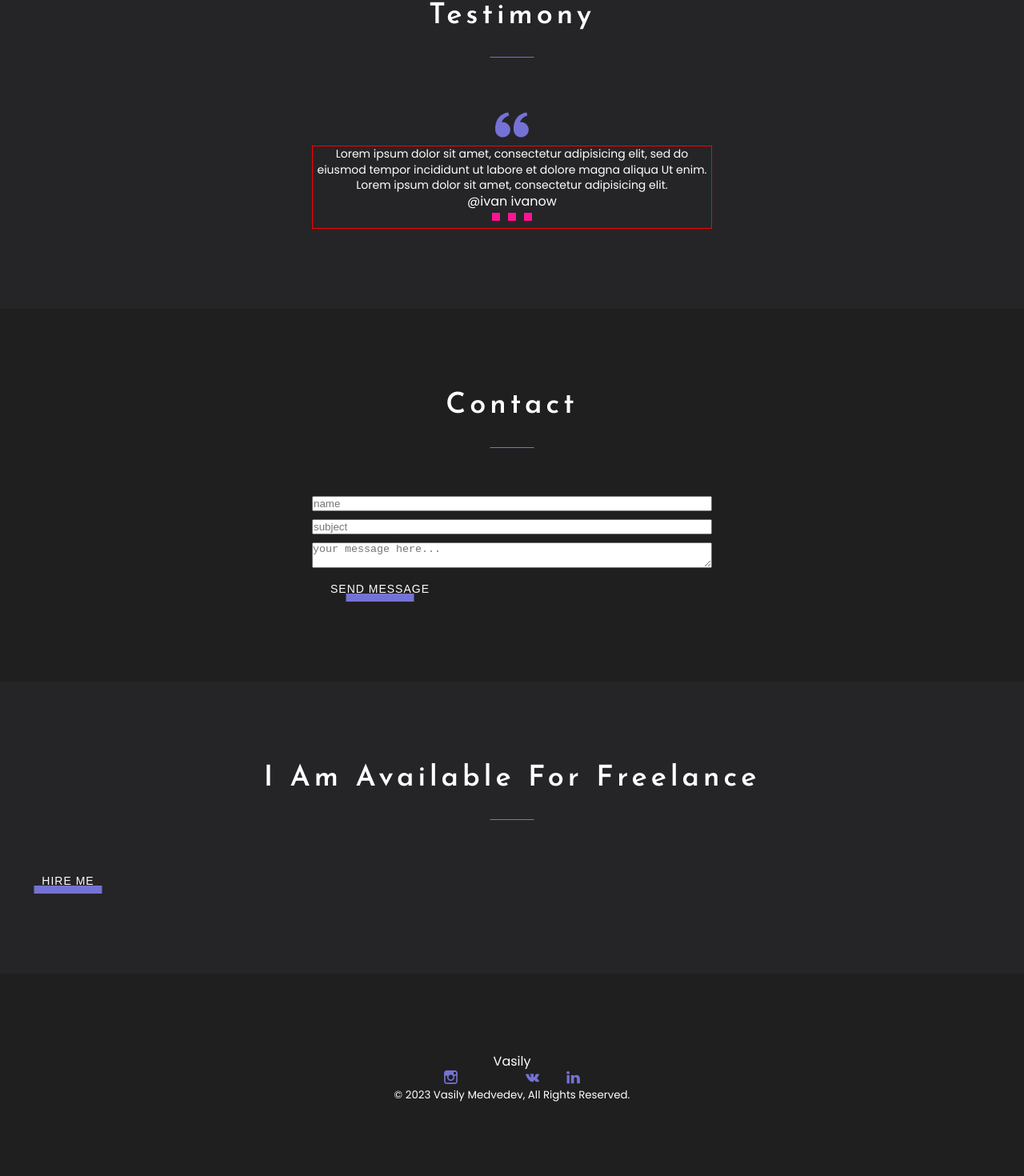
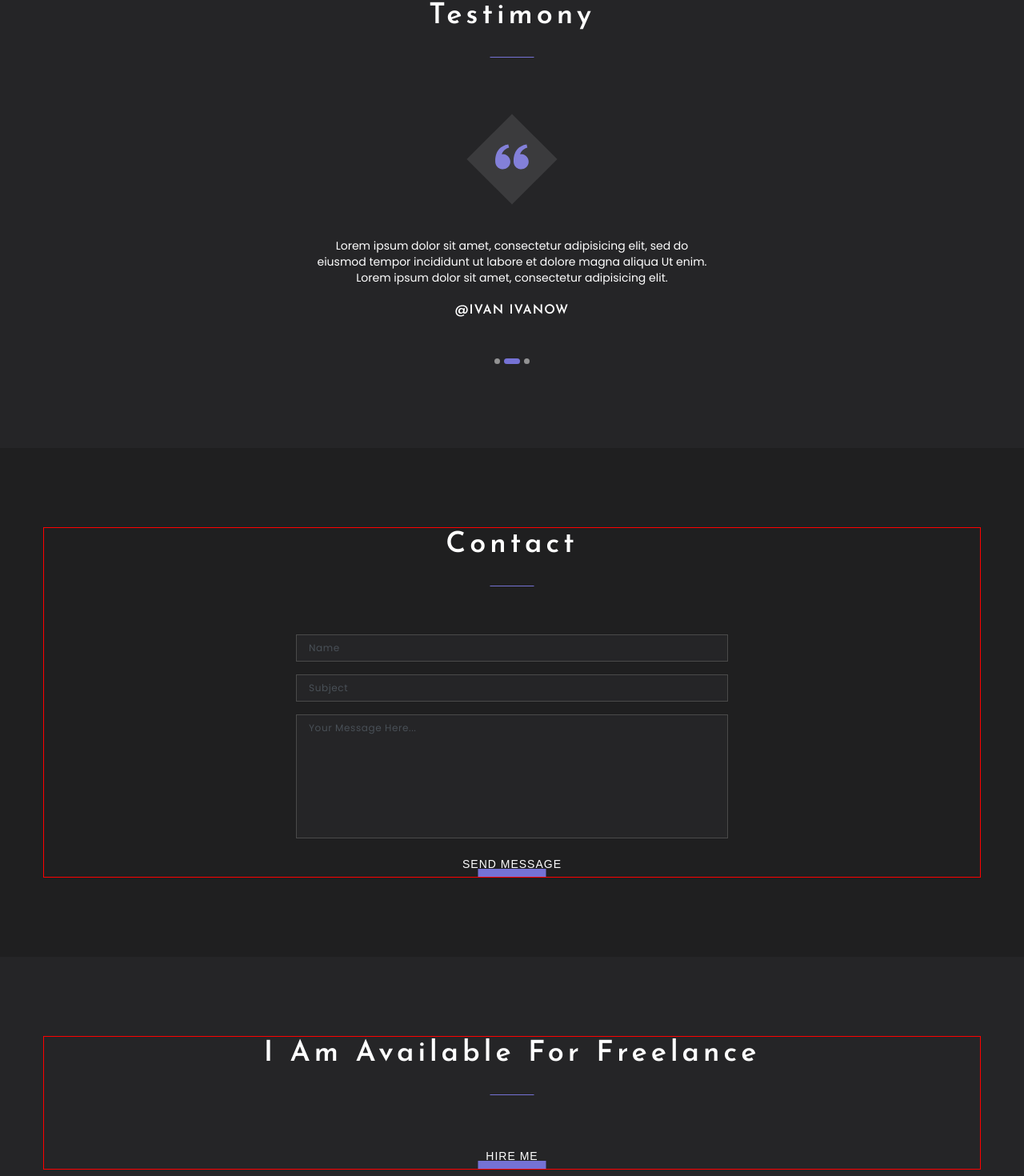
Before and after one commit to vasilyocheck/portfolio-start, a React app: page / in a window 1280 px wide. Shown: the part 2739-4209 px from the top of the page at 80% size. Built offline with nearby package versions, Linux system fonts and the light colour scheme.

Commit message:
add styles to Contact, Slogan and Footer sections

```diff
--- a/src/components/slider/Slider.tsx
+++ b/src/components/slider/Slider.tsx
@@ -1,6 +1,7 @@
 import React from 'react';
 import styled from "styled-components";
 import {FlexWrapper} from "../FlexWrapper";
+import {theme} from "../../styles/Theme";
 
 export const Slider = () => {
     return (
@@ -13,7 +14,7 @@
             </FlexWrapper>
             <Pagination>
                 <span> </span>
-                <span> </span>
+                <span className={'active'}> </span>
                 <span> </span>
             </Pagination>
         </StyledSlider>
@@ -21,7 +22,6 @@
 };
 
 const StyledSlider = styled.div`
-  border: 1px solid red;
   max-width: 500px;
   display: flex;
   flex-direction: column;
@@ -37,16 +37,31 @@
 `;
 
 const Name = styled.span`
-
+  font-family: 'Josefin Sans', sans-serif;
+  font-size: 1rem;
+  font-weight: 600;
+  letter-spacing: 0.0625rem;
+  text-transform: uppercase;
+  display: inline-block;
+  margin: 22px 0 42px;
 `;
 
 const Pagination = styled.div`
 
     span {
       display: inline-block;
-      width: 10px;
-      height: 10px;
-      margin: 5px;
-      background-color: deeppink;
+      width: 7px;
+      height: 7px;
+      background-color: rgba(255, 255, 255, 0.5);
+      border-radius: 3.5px;
+
+      & + span {
+        margin-left: 5px;
+      }
+
+      &.active {
+        background-color: ${theme.colors.accent};
+        width: 20px;
+      }
     }
 `;
--- a/src/layout/footer/Footer.tsx
+++ b/src/layout/footer/Footer.tsx
@@ -3,6 +3,7 @@
 import {SectionTitle} from "../../components/SectionTitle";
 import {Icon} from "../../components/icon/Icon";
 import {FlexWrapper} from "../../components/FlexWrapper";
+import {theme} from "../../styles/Theme";
 
 export const Footer = () => {
     return (
@@ -39,16 +40,21 @@
 };
 
 const StyledFooter = styled.section`
-  background-color: #ffd8a5;
-  min-height: 20vh;
+  background-color: ${theme.colors.primaryBg};
+  padding: 40px 0;
 `;
 
 const Name = styled.span`
+  font-family: 'Josefin Sans', sans-serif;
+  font-size: 1.375rem;
+  font-weight: 700;
+  letter-spacing: 0.1875rem;
 `;
 
 const SocialList = styled.ul`
   display: flex;
-  gap: 30px;
+  gap: 20px;
+  margin: 30px 0;
 `;
 
 const SocialItem = styled.li`
@@ -56,9 +62,25 @@
 `;
 
 const SocialLink = styled.a`
+  width: 35px;
+  height: 35px;
+  border-radius: 50%;
+  background-color: rgba(255, 255, 255, 0.10);
+  display: flex;
+  justify-content: center;
+  align-items: center;
 
+  color: ${theme.colors.accent};
+
+  &:hover {
+    color: ${theme.colors.primaryBg};
+    transform: translateY(-4px);
+  }
 `;
 
 const Copyright = styled.small`
-
+  font-size: 0.75rem;
+  font-weight: 400;
+  text-align: center;
+  opacity: 0.5;
 `;
--- a/src/layout/sections/contact/Contact.tsx
+++ b/src/layout/sections/contact/Contact.tsx
@@ -2,10 +2,13 @@
 import styled from "styled-components";
 import {SectionTitle} from "../../../components/SectionTitle";
 import {Button} from "../../../components/Button";
+import {Container} from "../../../components/Container";
+import {theme} from "../../../styles/Theme";
 
 export const Contact = () => {
     return (
         <StyledContact>
+            <Container>
                 <SectionTitle>Contact</SectionTitle>
                 <StyledForm>
                     <Field placeholder={'name'}/>
@@ -13,24 +16,48 @@
                     <Field as={'textarea'} placeholder={'your message here...'}/>
                     <Button type={'submit'}>Send message</Button>
                 </StyledForm>
+            </Container>
+
         </StyledContact>
     );
 };
 
 const StyledContact = styled.section`
-  min-height: 50vh;
-  background-color: #effa8d;
+
 `;
 
 const StyledForm = styled.form`
-  max-width: 500px;
+  max-width: 540px;
   width: 100%;
   display: flex;
   flex-direction: column;
-  gap: 10px;
+  align-items: center;
+  gap: 16px;
   margin: 0 auto;
+
+  textarea {
+    resize: none;
+    height: 155px;
+  }
 `;
 
 const Field = styled.input`
+  width: 100%;
+  background-color: ${theme.colors.secondaryBg};
+  border: 1px solid ${theme.colors.borderColor};
+  padding: 7px 15px;
+  font-family: Poppins, sans-serif;
+  color: ${theme.colors.font};
+  font-size: 0.75rem;
+  font-weight: 400;
+  letter-spacing: 0.0375rem;
 
+  &::placeholder {
+    color: ${theme.colors.placeholderColor};
+    text-transform: capitalize;
+  }
+
+  &:focus-visible {
+    outline: 1px solid ${theme.colors.borderColor};
+  }
 `;
--- a/src/layout/sections/skills/skill/Skill.tsx
+++ b/src/layout/sections/skills/skill/Skill.tsx
@@ -38,7 +38,7 @@
     text-align: center;
 `;
 
-const IconWrapper = styled.div`
+export const IconWrapper = styled.div`
   position: relative;
 
   &::before {
--- a/src/layout/sections/slogan/Slogan.tsx
+++ b/src/layout/sections/slogan/Slogan.tsx
@@ -2,12 +2,18 @@
 import styled from "styled-components";
 import {SectionTitle} from "../../../components/SectionTitle";
 import {Button} from "../../../components/Button";
+import {Container} from "../../../components/Container";
+import {FlexWrapper} from "../../../components/FlexWrapper";
 
 export const Slogan = () => {
     return (
         <StyledSlogan>
-            <SectionTitle>I Am Available For Freelance</SectionTitle>
-            <Button>Hire me</Button>
+            <Container>
+                <FlexWrapper direction={'column'} align={'center'}>
+                    <SectionTitle>I Am Available For Freelance</SectionTitle>
+                    <Button>Hire me</Button>
+                </FlexWrapper>
+            </Container>
         </StyledSlogan>
     );
 };
--- a/src/layout/sections/testimony/Testimony.tsx
+++ b/src/layout/sections/testimony/Testimony.tsx
@@ -4,6 +4,7 @@
 import {Icon} from "../../../components/icon/Icon";
 import {Slider} from "../../../components/slider/Slider";
 import {FlexWrapper} from "../../../components/FlexWrapper";
+import {IconWrapper} from "../skills/skill/Skill";
 
 
 export const Testimony = () => {
@@ -11,7 +12,9 @@
         <StyledTestimony>
             <SectionTitle>Testimony</SectionTitle>
             <FlexWrapper direction={'column'} align={'center'}>
-                <Icon iconId={'testimony'} />
+                <IconWrapper>
+                    <Icon iconId={'testimony'} />
+                </IconWrapper>
                 <Slider />
             </FlexWrapper>
         </StyledTestimony>
@@ -21,4 +24,8 @@
 const StyledTestimony = styled.section`
   background-color: #aeb9ff;
   min-height: 50vh;
+
+  ${IconWrapper} {
+    margin: 40px 0 72px;
+  }
 `;
--- a/src/styles/Global.styled.tsx
+++ b/src/styles/Global.styled.tsx
@@ -24,6 +24,7 @@
   a {
     text-decoration: none;
     color: ${theme.colors.font};
+    cursor: pointer;
   }
 
   ul {
--- a/src/styles/Theme.ts
+++ b/src/styles/Theme.ts
@@ -3,6 +3,8 @@
         primaryBg: '#1F1F20',
         secondaryBg: '#252527',
         accent: '#7572D5',
-        font: '#ffffff'
+        font: '#ffffff',
+        borderColor: '#4A4A4A',
+        placeholderColor: '#495057'
     }
 }
```
Also changed, not shown: src/assets/images/icons-sprite.svg. Lines whose indentation alone changed are shown as unchanged.
